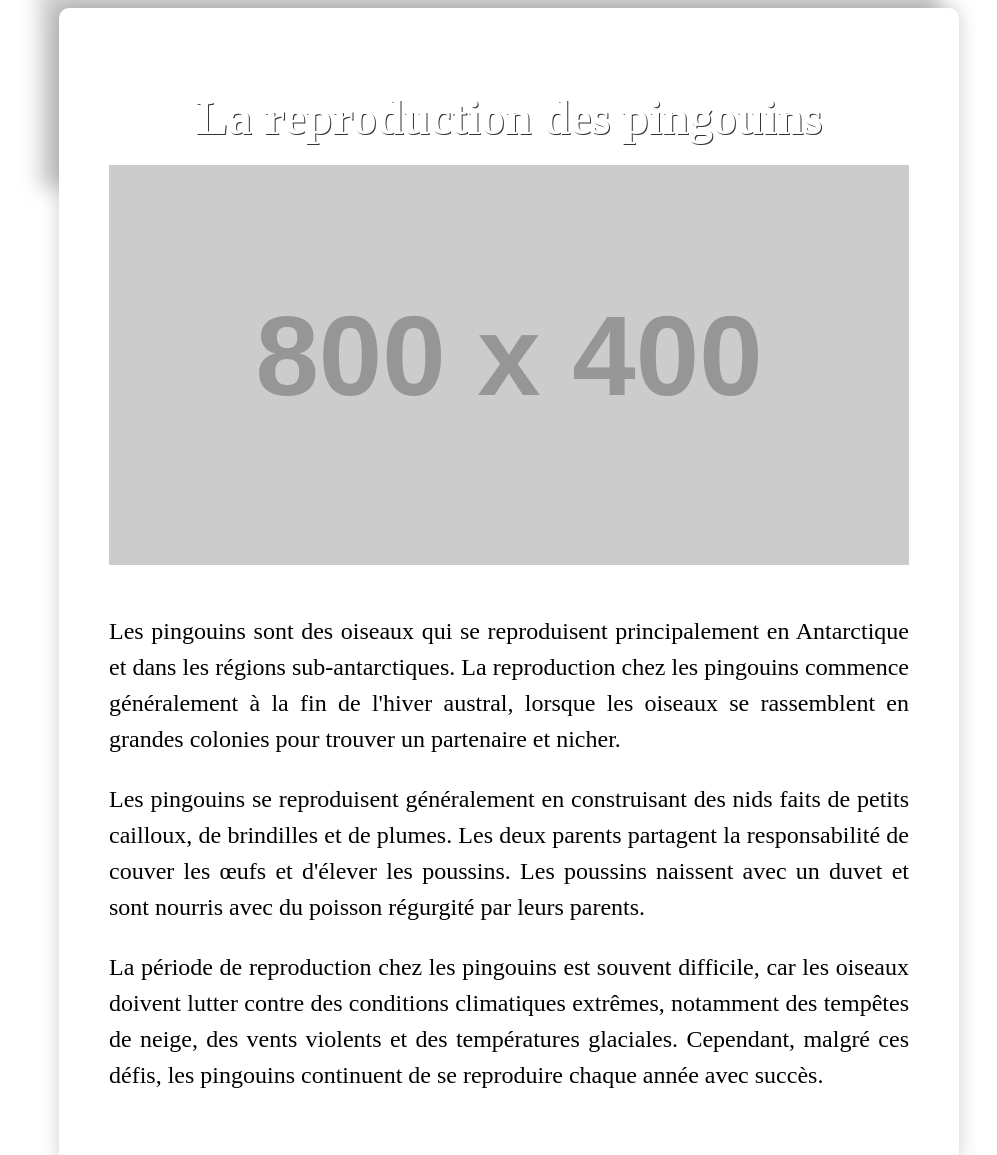
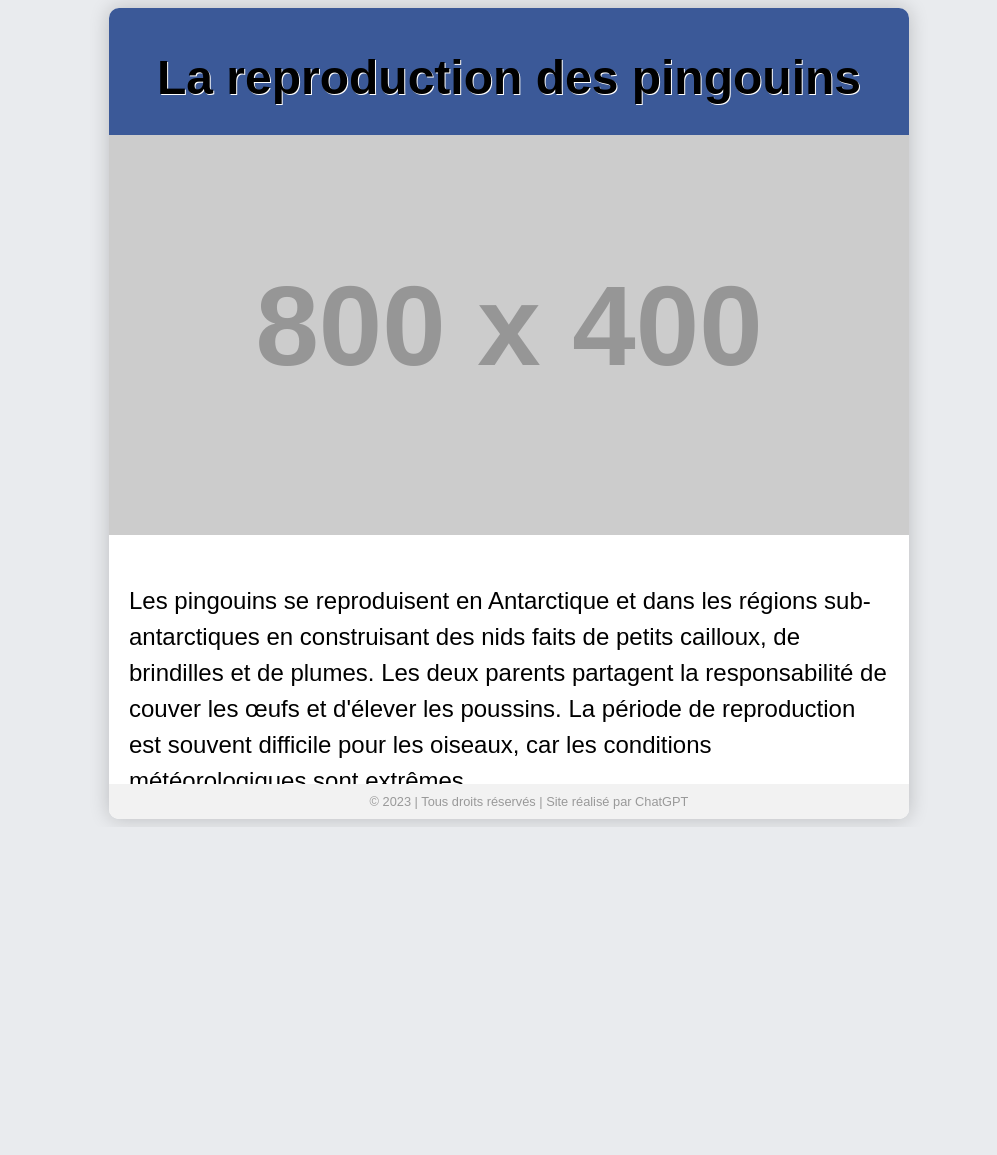
Before and after one commit to cedd69/pinguins, a plain HTML site: page index.html in a window 1280 px wide. Shown: the top 1155 px of the page, without its empty margins (131-1128 px from the left). After the commit the page ends 827 px from the top, so only its background shows below. Drawn offline with Linux system fonts and the light colour scheme; placeholder pictures from the web are drawn by us.

Commit message:
Update index.html

```diff
--- a/index.html
+++ b/index.html
@@ -4,16 +4,29 @@
     <title>La reproduction des pingouins</title>
     <meta name="viewport" content="width=device-width, initial-scale=1.0">
     <style>
-      /* Définir le style pour le contenu */
-      .content {
+      /* Définir le style pour le corps de la page */
+      body {
+        font-family: Arial, sans-serif;
+        background-color: #e9ebee;
+      }
+
+      /* Définir le style pour le conteneur principal */
+      .container {
         max-width: 800px;
         margin: 0 auto;
-        padding: 50px;
-        text-align: justify;
         background-color: #fff;
         box-shadow: 0 0 20px rgba(0, 0, 0, 0.2);
         border-radius: 10px;
+        overflow: hidden;
         position: relative;
+      }
+
+      /* Définir le style pour l'en-tête */
+      .header {
+        background-color: #3b5998;
+        color: #fff;
+        padding: 10px 20px;
+        text-align: center;
       }
 
       /* Définir le style pour le titre */
@@ -22,8 +35,8 @@
         margin-bottom: 20px;
         text-align: center;
         position: relative;
-        color: #fff;
-        text-shadow: 1px 1px 0 #333;
+        color: #000;
+        text-shadow: 1px 1px 0 #fff;
       }
 
       /* Définir le style pour le paragraphe */
@@ -31,6 +44,8 @@
         font-size: 1.5em;
         line-height: 1.5;
         margin-bottom: 20px;
+        padding: 0 20px;
+        color: #000;
       }
 
       /* Définir le style pour les images */
@@ -40,29 +55,30 @@
         margin-bottom: 20px;
       }
 
-      /* Définir le style pour la bannière */
-      .banner {
+      /* Définir le style pour le pied de page */
+      .footer {
+        background-color: #f2f2f2;
+        color: #999;
+        padding: 10px 20px;
+        text-align: center;
+        font-size: 0.8em;
+        position: absolute;
+        bottom: 0;
+        left: 0;
         width: 100%;
-        height: 200px;
-        position: absolute;
-        top: -20px;
-        left: -20px;
-        z-index: -1;
-        background-image: url("https://via.placeholder.com/1200x600.png?text=Image+artistique");
-        background-size: cover;
-        background-position: center;
-        filter: blur(10px);
       }
     </style>
   </head>
   <body>
-    <div class="content">
-      <h1>La reproduction des pingouins</h1>
-      <div class="banner"></div>
+    <div class="container">
+      <div class="header">
+        <h1>La reproduction des pingouins</h1>
+      </div>
       <img src="https://via.placeholder.com/800x400.png?text=Image+de+pingouins" alt="Image de pingouins">
-      <p>Les pingouins sont des oiseaux qui se reproduisent principalement en Antarctique et dans les régions sub-antarctiques. La reproduction chez les pingouins commence généralement à la fin de l'hiver austral, lorsque les oiseaux se rassemblent en grandes colonies pour trouver un partenaire et nicher.</p>
-      <p>Les pingouins se reproduisent généralement en construisant des nids faits de petits cailloux, de brindilles et de plumes. Les deux parents partagent la responsabilité de couver les œufs et d'élever les poussins. Les poussins naissent avec un duvet et sont nourris avec du poisson régurgité par leurs parents.</p>
-      <p>La période de reproduction chez les pingouins est souvent difficile, car les oiseaux doivent lutter contre des conditions climatiques extrêmes, notamment des tempêtes de neige, des vents violents et des températures glaciales. Cependant, malgré ces défis, les pingouins continuent de se reproduire chaque année avec succès.</p>
+      <p>Les pingouins se reproduisent en Antarctique et dans les régions sub-antarctiques en construisant des nids faits de petits cailloux, de brindilles et de plumes. Les deux parents partagent la responsabilité de couver les œufs et d'élever les poussins. La période de reproduction est souvent difficile pour les oiseaux, car les conditions météorologiques sont extrêmes. </p>
+      <div class="footer">
+        © 2023 | Tous droits réservés | Site réalisé par ChatGPT
+      </div>
     </div>
   </body>
 </html>
```
